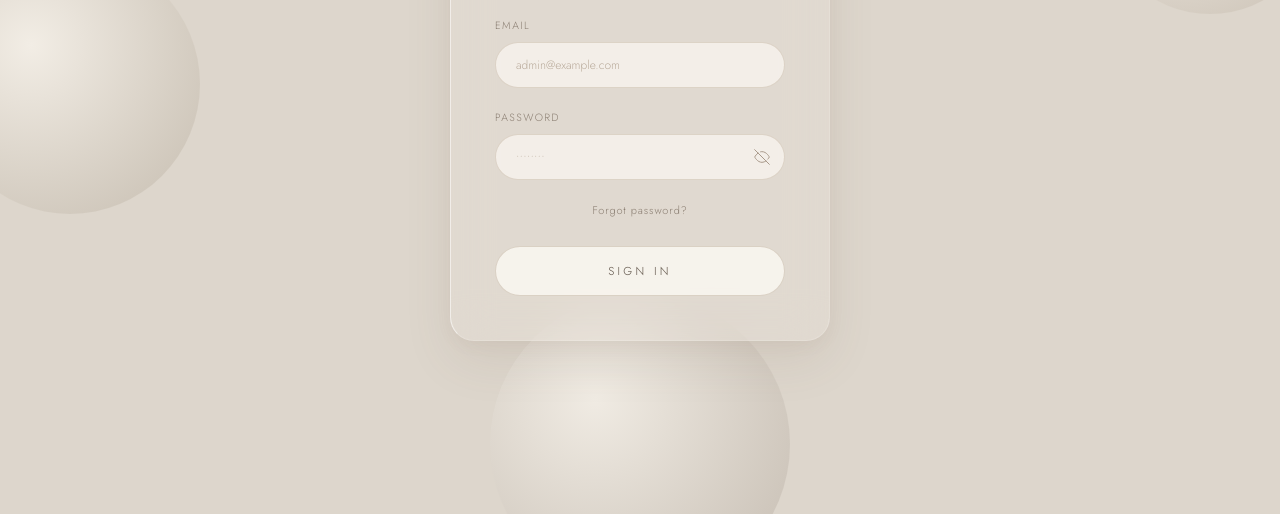
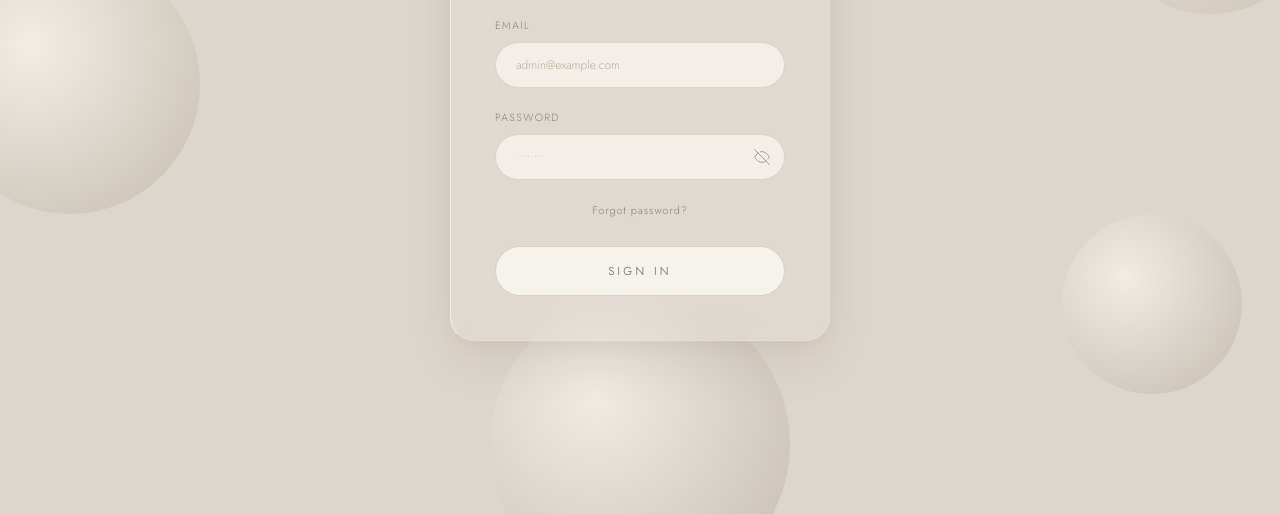
Before and after one commit to hiebong/Render-Graphics, a website: page public/login.html in a window 1280 px wide. Shown: the part 286-800 px from the top of the page. Drawn offline with nearby package versions, Linux system fonts and the light colour scheme; no server answers.

Commit message:
TEST AGAIN

```diff
--- a/public/login.html
+++ b/public/login.html
@@ -59,8 +59,8 @@
 
     .blob-5 {
       width: 180px; height: 180px;
-      bottom: 15%; rt: 3%;
-      baground: radial-gradient(circle at 35% 35%, #f1ece4, #c5bcb0);
+      bottom: 15%; right: 3%;
+      background: radial-gradient(circle at 35% 35%, #f1ece4, #c5bcb0);
     }
 
     .card {
```
